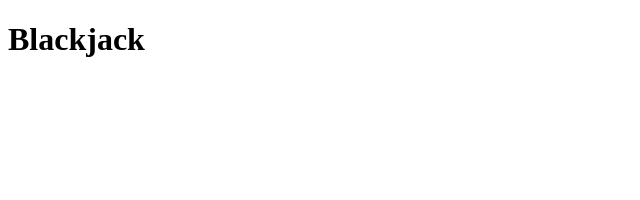
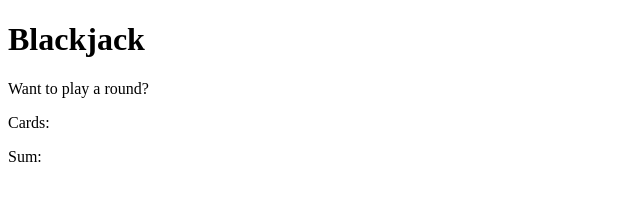
Before and after one commit to theRangeCoder/Blackjack-web-app, a plain HTML site: page index.html in a window 1280 px wide. Shown: the whole page, without its empty margins (0-640 px from the left). Drawn offline with Linux system fonts and the light colour scheme.

Commit message:
Added some initial text to the game

```diff
--- a/index.html
+++ b/index.html
@@ -8,6 +8,9 @@
 </head>
 <body>
     <h1>Blackjack</h1>
+    <p id="message-el">Want to play a round?</p>
+        <p>Cards:</p>
+        <p>Sum:</p>
     <script src="index.js"></script>
 </body>
 </html>
```
